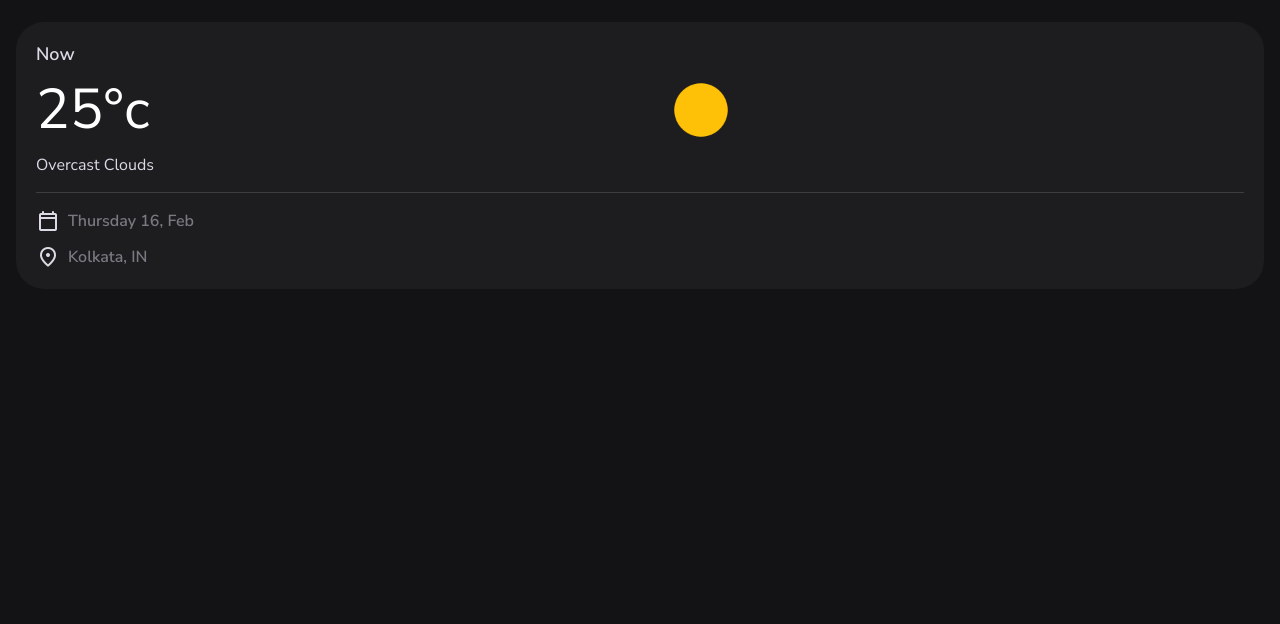
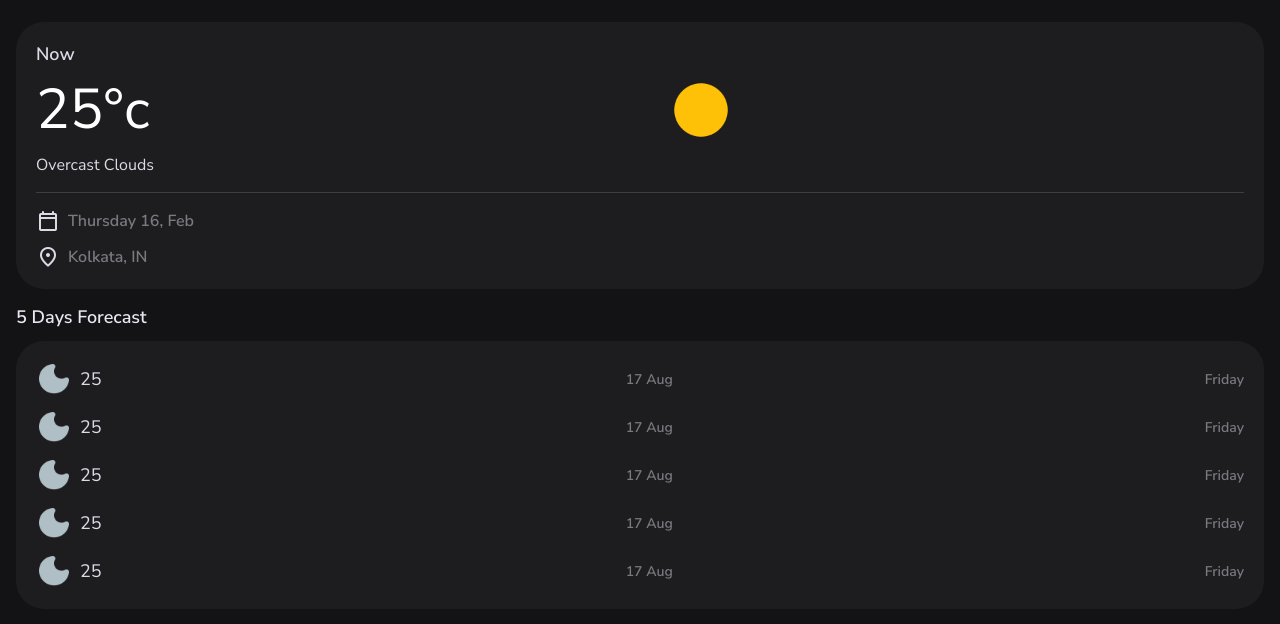
Before and after one commit to FireBird1998/Weather-App-V2, a website built with Vite: page index.html in a window 1280 px wide. Shown: the part 74-698 px from the top of the page. Built offline with nearby package versions, Linux system fonts and the light colour scheme.

Commit message:
5days forcast css and htmls added

```diff
--- a/index.html
+++ b/index.html
@@ -117,7 +117,87 @@
 
             </div>
           </section>
+
+          <!-- #FORCAST -->
+          <section class="section forecast" aria-labelledby="forecast-label" data-5-day-forecast>
+            <h2 class="title-2" id="forecast-label">5 Days Forecast</h2>
+
+            <div class="card card-lg forecast-card">
+              <ul>
+
+                <li class="card-item">
+
+                  <div class="icon-wrapper">
+                    <img src="public/images/weather_icons/01n.png" width="36" height="36" alt="Overcast Clouds" class="weather-icon">
+                    <span class="span">
+                      <p class="title-2">25</p>
+                    </span>
+                  </div>
+
+                  <p class="label-1">17 Aug</p>
+                  <p class="label-1">Friday</p>
+
+                </li>
+                <li class="card-item">
+
+                  <div class="icon-wrapper">
+                    <img src="public/images/weather_icons/01n.png" width="36" height="36" alt="Overcast Clouds" class="weather-icon">
+                    <span class="span">
+                      <p class="title-2">25</p>
+                    </span>
+                  </div>
+
+                  <p class="label-1">17 Aug</p>
+                  <p class="label-1">Friday</p>
+
+                </li>
+                <li class="card-item">
+
+                  <div class="icon-wrapper">
+                    <img src="public/images/weather_icons/01n.png" width="36" height="36" alt="Overcast Clouds" class="weather-icon">
+                    <span class="span">
+                      <p class="title-2">25</p>
+                    </span>
+                  </div>
+
+                  <p class="label-1">17 Aug</p>
+                  <p class="label-1">Friday</p>
+
+                </li>
+                <li class="card-item">
+
+                  <div class="icon-wrapper">
+                    <img src="public/images/weather_icons/01n.png" width="36" height="36" alt="Overcast Clouds" class="weather-icon">
+                    <span class="span">
+                      <p class="title-2">25</p>
+                    </span>
+                  </div>
+
+                  <p class="label-1">17 Aug</p>
+                  <p class="label-1">Friday</p>
+
+                </li>
+                <li class="card-item">
+
+                  <div class="icon-wrapper">
+                    <img src="public/images/weather_icons/01n.png" width="36" height="36" alt="Overcast Clouds" class="weather-icon">
+                    <span class="span">
+                      <p class="title-2">25</p>
+                    </span>
+                  </div>
+
+                  <p class="label-1">17 Aug</p>
+                  <p class="label-1">Friday</p>
+
+                </li>
+
+              </ul>
+            </div>
+          </section>
+
         </div>
+
+
       </article>
     </main>
 
--- a/public/css/style.css
+++ b/public/css/style.css
@@ -510,3 +510,30 @@ article.container::before {
 }
 
 .current-weather-card .meta-text { color: var(--on-surface-variant); }
+
+/* 5DAY FORCUST PART */
+
+.forecast-card .title-2 {
+  margin-block-end: 0;
+}
+
+.forecast-card :is(.card-item, .icon-wrapper) {
+  display: flex;
+  align-items: center;
+}
+
+.forecast-card .card-item:not(:last-child) {
+  margin-block-end: 12px;
+}
+
+.forecast-card .icon-wrapper{ gap: 8px; }
+
+.forecast-card .label-1 {
+  color: var(--on-surface-variant);
+  font-weight: var(--weight-semiBold);
+}
+
+.forecast-card .card-item > .label-1 {
+  width: 100%;
+  text-align: right;
+}
```
